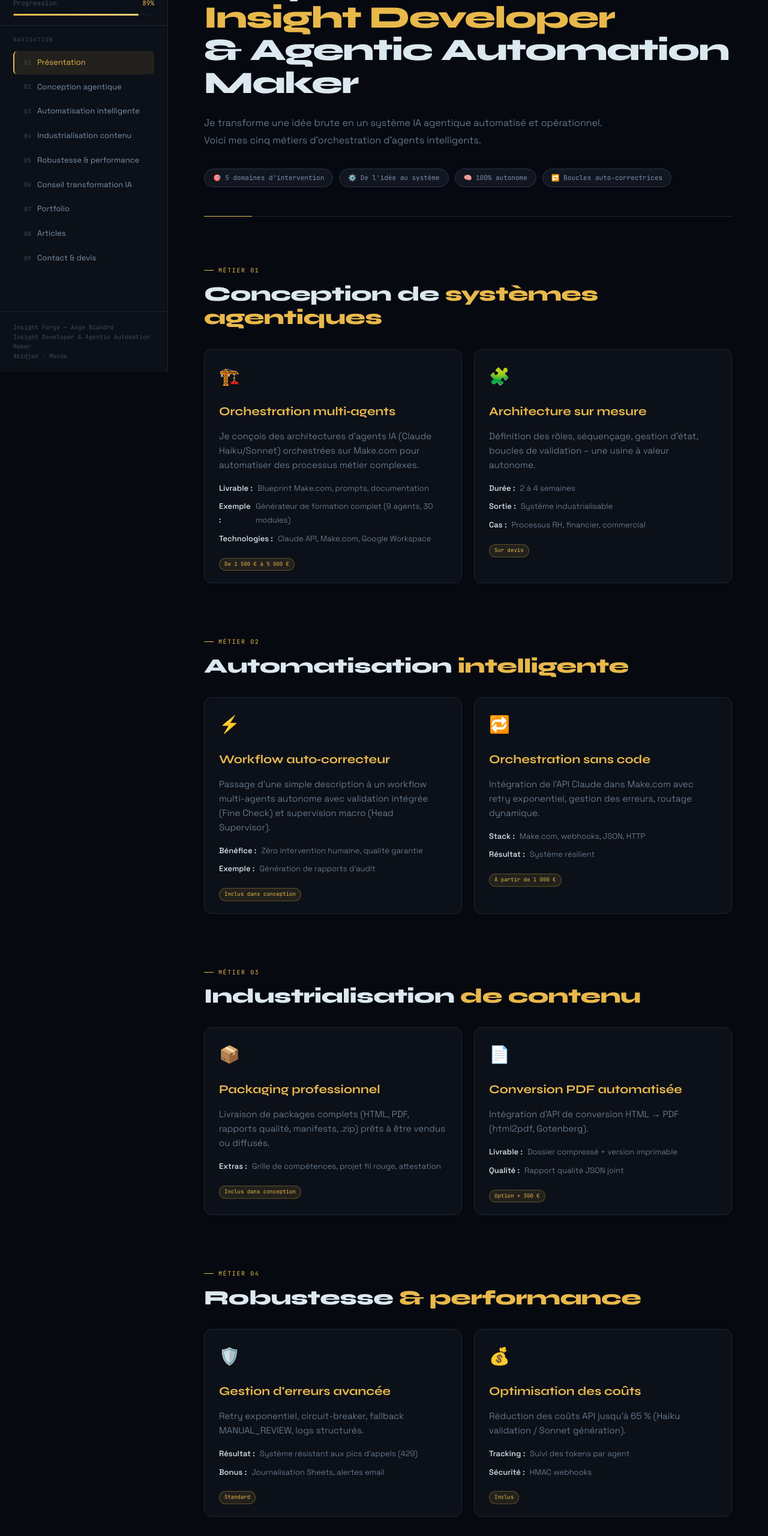
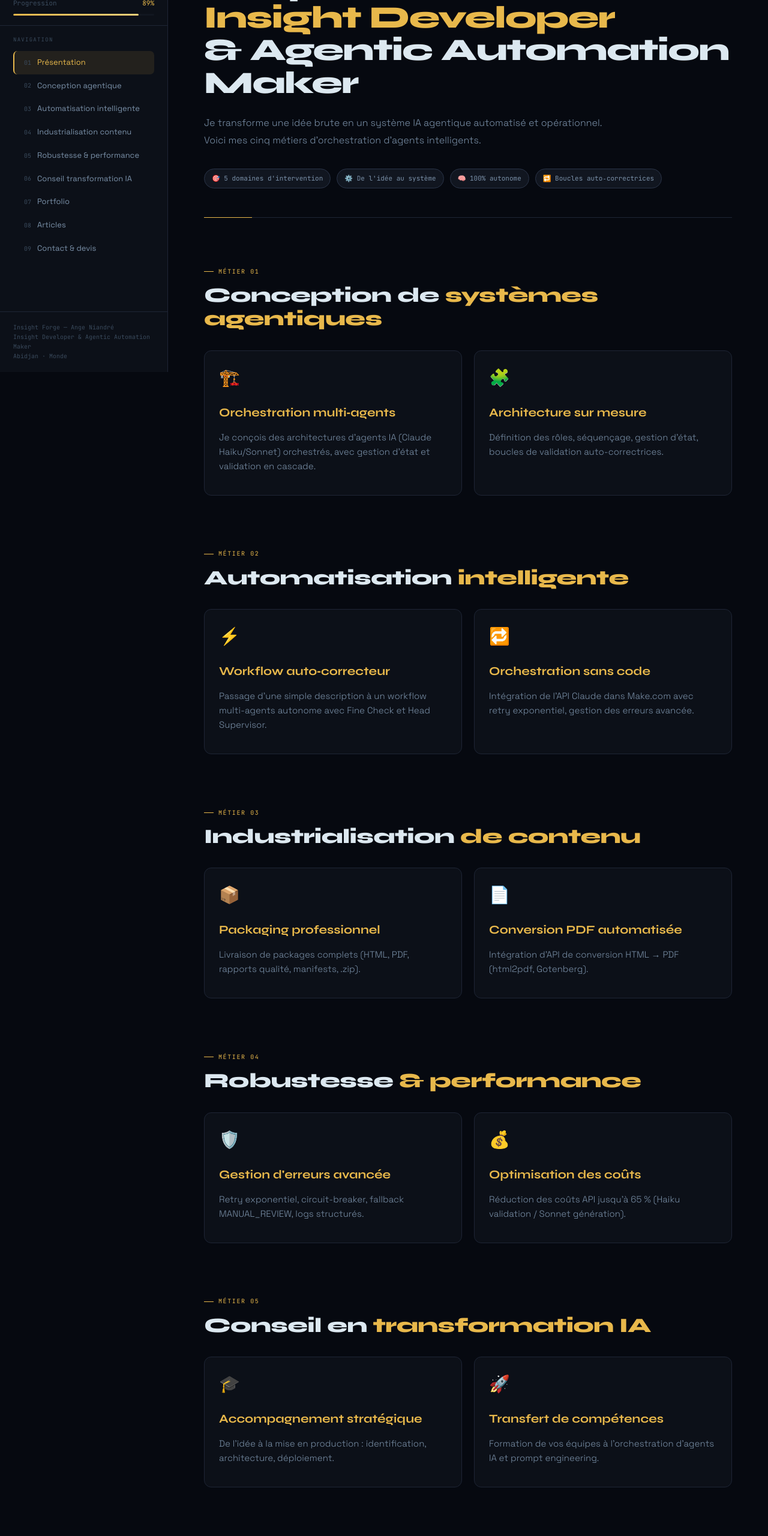
Before and after one commit to AngeNiandre/insight-forge, a plain HTML site: page index.html in a window 1280 px wide. Shown: the part 180-2740 px from the top of the page at 60% size. Drawn offline with Linux system fonts and the light colour scheme.

Commit message:
🎯 Mise à jour complète : article blog cliquable, ordre chronologique inversé, contenu amélioré

```diff
--- a/index.html
+++ b/index.html
@@ -67,7 +67,7 @@ body { background: var(--bg); color: var(--text); font-family: var(--body); font
 .progress-bar-fill { height: 3px; background: linear-gradient(90deg, var(--gold), var(--gold2)); border-radius: 99px; width: 0%; transition: width 0.5s cubic-bezier(.4,0,.2,1); }
 .nav-section { padding: 16px 22px 8px; }
 .nav-section-label { font-size: 9px; font-family: var(--mono); color: var(--text3); text-transform: uppercase; letter-spacing: 0.14em; margin-bottom: 10px; }
-.nav-item { display: flex; align-items: center; gap: 10px; padding: 8px 10px; border-radius: 7px; cursor: pointer; font-size: 13px; color: var(--text2); transition: all 0.15s; text-decoration: none; margin-bottom: 2px; }
+.nav-item { display: flex; align-items: center; gap: 10px; padding: 8px 10px; border-radius: 7px; cursor: pointer; font-size: 13px; color: var(--text2); transition: all 0.15s; text-decoration: none; margin: 0; }
 .nav-item:hover { background: var(--bg3); color: var(--text); }
 .nav-item.active { background: var(--gold-dim); color: var(--gold); border-left: 2px solid var(--gold); padding-left: 8px; }
 .nav-num { font-family: var(--mono); font-size: 10px; width: 20px; text-align: right; color: var(--text3); }
@@ -88,7 +88,7 @@ body { background: var(--bg); color: var(--text); font-family: var(--body); font
 .hero h1 span { color: var(--gold); }
 .hero .lead { font-size: 16px; color: var(--text2); font-weight: 300; line-height: 1.85; max-width: 680px; }
 .hero-meta { display: flex; flex-wrap: wrap; gap: 10px; margin-top: 32px; }
-.meta-pill { display: flex; align-items: center; gap: 8px; font-family: var(--mono); font-size: 11px; color: var(--text2); background: var(--bg3); border: 1px solid var(--border2); border-radius: 99px; padding: 5px 14px; }
+.meta-pill { display: flex; align-items: center; gap: 8px; font-family: var(--mono); font-size: 11px; color: var(--text2); background: var(--bg3); border: 1px solid var(--border2); border-radius: 99px; padding: 6px 12px; }
 
 /* SERVICE CARDS */
 .services-grid { display: grid; grid-template-columns: 1fr 1fr; gap: 20px; margin: 32px 0; }
@@ -102,7 +102,7 @@ body { background: var(--bg); color: var(--text); font-family: var(--body); font
 .service-features { list-style: none; margin-top: 16px; }
 .service-features li { display: flex; align-items: flex-start; gap: 8px; font-size: 13px; color: var(--text2); margin-bottom: 8px; font-weight: 300; }
 .service-features li strong { color: var(--text); font-weight: 500; }
-.service-tag { display: inline-block; font-family: var(--mono); font-size: 9px; background: var(--gold-dim); border: 1px solid rgba(232,184,75,0.3); border-radius: 99px; padding: 2px 8px; color: var(--gold); margin-top: 12px; }
+.service-tag { display: inline-block; font-family: var(--mono); font-size: 9px; background: var(--gold-dim); border: 1px solid rgba(232,184,75,0.3); border-radius: 99px; padding: 2px 8px; color: var(--gold); }
 
 /* PORTFOLIO */
 .portfolio-grid { display: grid; grid-template-columns: 1fr 1fr; gap: 20px; margin: 32px 0; }
@@ -133,7 +133,7 @@ body { background: var(--bg); color: var(--text); font-family: var(--body); font
 /* CTA & CONTACT */
 .cta-section { background: linear-gradient(135deg, var(--bg3) 0%, var(--bg2) 100%); border: 1px solid var(--border2); border-radius: 24px; padding: 40px; margin: 48px 0; }
 .cta-section h3 { font-size: 28px; margin-bottom: 16px; text-align: center; }
-.cta-btn { display: inline-flex; align-items: center; gap: 12px; background: var(--gold); color: var(--bg); font-family: var(--mono); font-size: 14px; font-weight: 600; padding: 12px 28px; border-radius: 40px; text-decoration: none; transition: 0.2s; margin-top: 16px; }
+.cta-btn { display: inline-flex; align-items: center; gap: 12px; background: var(--gold); color: var(--bg); font-family: var(--mono); font-size: 14px; font-weight: 600; padding: 12px 28px; border-radius: 40px; text-decoration: none; transition: 0.2s; border: none; cursor: pointer; }
 .cta-btn:hover { background: var(--gold2); transform: scale(1.02); }
 .contact-form { max-width: 500px; margin: 0 auto; text-align: left; }
 .form-group { margin-bottom: 16px; }
@@ -148,7 +148,7 @@ button[type="submit"]:hover { background: var(--gold2); }
 .tag.gold { border-color: rgba(232,184,75,0.35); color: var(--gold); background: var(--gold-dim); }
 .tag a { color: inherit; text-decoration: none; }
 .tag a:hover { text-decoration: underline; }
-.scroll-top { position: fixed; bottom: 28px; right: 28px; width: 40px; height: 40px; background: var(--bg2); border: 1px solid var(--border2); border-radius: 10px; cursor: pointer; display: flex; align-items: center; justify-content: center; color: var(--text3); font-size: 16px; z-index: 200; opacity: 0; transition: all 0.2s; }
+.scroll-top { position: fixed; bottom: 28px; right: 28px; width: 40px; height: 40px; background: var(--bg2); border: 1px solid var(--border2); border-radius: 10px; cursor: pointer; display: flex; align-items: center; justify-content: center; opacity: 0; transition: 0.2s; color: var(--text2); }
 .scroll-top.show { opacity: 1; }
 .scroll-top:hover { border-color: var(--gold); color: var(--gold); }
 
@@ -211,8 +211,8 @@ button[type="submit"]:hover { background: var(--gold2); }
   <div class="section-eyebrow">Métier 01</div>
   <h2>Conception de <em>systèmes agentiques</em></h2>
   <div class="services-grid">
-    <div class="service-card"><div class="service-icon">🏗️</div><h3>Orchestration multi‑agents</h3><p class="service-desc">Je conçois des architectures d'agents IA (Claude Haiku/Sonnet) orchestrées sur Make.com pour automatiser des processus métier complexes.</p><ul class="service-features"><li><strong>Livrable :</strong> Blueprint Make.com, prompts, documentation</li><li><strong>Exemple :</strong> Générateur de formation complet (9 agents, 30 modules)</li><li><strong>Technologies :</strong> Claude API, Make.com, Google Workspace</li></ul><div class="service-tag">De 1 500 € à 5 000 €</div></div>
-    <div class="service-card"><div class="service-icon">🧩</div><h3>Architecture sur mesure</h3><p class="service-desc">Définition des rôles, séquençage, gestion d'état, boucles de validation – une usine à valeur autonome.</p><ul class="service-features"><li><strong>Durée :</strong> 2 à 4 semaines</li><li><strong>Sortie :</strong> Système industrialisable</li><li><strong>Cas :</strong> Processus RH, financier, commercial</li></ul><div class="service-tag">Sur devis</div></div>
+    <div class="service-card"><div class="service-icon">🏗️</div><h3>Orchestration multi‑agents</h3><p class="service-desc">Je conçois des architectures d'agents IA (Claude Haiku/Sonnet) orchestrés, avec gestion d'état et validation en cascade.</p></div>
+    <div class="service-card"><div class="service-icon">🧩</div><h3>Architecture sur mesure</h3><p class="service-desc">Définition des rôles, séquençage, gestion d'état, boucles de validation auto-correctrices.</p></div>
   </div>
 </section>
 
@@ -220,8 +220,8 @@ button[type="submit"]:hover { background: var(--gold2); }
   <div class="section-eyebrow">Métier 02</div>
   <h2>Automatisation <em>intelligente</em></h2>
   <div class="services-grid">
-    <div class="service-card"><div class="service-icon">⚡</div><h3>Workflow auto‑correcteur</h3><p class="service-desc">Passage d'une simple description à un workflow multi-agents autonome avec validation intégrée (Fine Check) et supervision macro (Head Supervisor).</p><ul class="service-features"><li><strong>Bénéfice :</strong> Zéro intervention humaine, qualité garantie</li><li><strong>Exemple :</strong> Génération de rapports d'audit</li></ul><div class="service-tag">Inclus dans conception</div></div>
-    <div class="service-card"><div class="service-icon">🔁</div><h3>Orchestration sans code</h3><p class="service-desc">Intégration de l'API Claude dans Make.com avec retry exponentiel, gestion des erreurs, routage dynamique.</p><ul class="service-features"><li><strong>Stack :</strong> Make.com, webhooks, JSON, HTTP</li><li><strong>Résultat :</strong> Système résilient</li></ul><div class="service-tag">À partir de 1 000 €</div></div>
+    <div class="service-card"><div class="service-icon">⚡</div><h3>Workflow auto‑correcteur</h3><p class="service-desc">Passage d'une simple description à un workflow multi-agents autonome avec Fine Check et Head Supervisor.</p></div>
+    <div class="service-card"><div class="service-icon">🔁</div><h3>Orchestration sans code</h3><p class="service-desc">Intégration de l'API Claude dans Make.com avec retry exponentiel, gestion des erreurs avancée.</p></div>
   </div>
 </section>
 
@@ -229,8 +229,8 @@ button[type="submit"]:hover { background: var(--gold2); }
   <div class="section-eyebrow">Métier 03</div>
   <h2>Industrialisation <em>de contenu</em></h2>
   <div class="services-grid">
-    <div class="service-card"><div class="service-icon">📦</div><h3>Packaging professionnel</h3><p class="service-desc">Livraison de packages complets (HTML, PDF, rapports qualité, manifests, .zip) prêts à être vendus ou diffusés.</p><ul class="service-features"><li><strong>Extras :</strong> Grille de compétences, projet fil rouge, attestation</li></ul><div class="service-tag">Inclus dans conception</div></div>
-    <div class="service-card"><div class="service-icon">📄</div><h3>Conversion PDF automatisée</h3><p class="service-desc">Intégration d'API de conversion HTML → PDF (html2pdf, Gotenberg).</p><ul class="service-features"><li><strong>Livrable :</strong> Dossier compressé + version imprimable</li><li><strong>Qualité :</strong> Rapport qualité JSON joint</li></ul><div class="service-tag">Option + 300 €</div></div>
+    <div class="service-card"><div class="service-icon">📦</div><h3>Packaging professionnel</h3><p class="service-desc">Livraison de packages complets (HTML, PDF, rapports qualité, manifests, .zip).</p></div>
+    <div class="service-card"><div class="service-icon">📄</div><h3>Conversion PDF automatisée</h3><p class="service-desc">Intégration d'API de conversion HTML → PDF (html2pdf, Gotenberg).</p></div>
   </div>
 </section>
 
@@ -238,8 +238,8 @@ button[type="submit"]:hover { background: var(--gold2); }
   <div class="section-eyebrow">Métier 04</div>
   <h2>Robustesse <em>& performance</em></h2>
   <div class="services-grid">
-    <div class="service-card"><div class="service-icon">🛡️</div><h3>Gestion d'erreurs avancée</h3><p class="service-desc">Retry exponentiel, circuit-breaker, fallback MANUAL_REVIEW, logs structurés.</p><ul class="service-features"><li><strong>Résultat :</strong> Système résistant aux pics d'appels (429)</li><li><strong>Bonus :</strong> Journalisation Sheets, alertes email</li></ul><div class="service-tag">Standard</div></div>
-    <div class="service-card"><div class="service-icon">💰</div><h3>Optimisation des coûts</h3><p class="service-desc">Réduction des coûts API jusqu'à 65 % (Haiku validation / Sonnet génération).</p><ul class="service-features"><li><strong>Tracking :</strong> Suivi des tokens par agent</li><li><strong>Sécurité :</strong> HMAC webhooks</li></ul><div class="service-tag">Inclus</div></div>
+    <div class="service-card"><div class="service-icon">🛡️</div><h3>Gestion d'erreurs avancée</h3><p class="service-desc">Retry exponentiel, circuit-breaker, fallback MANUAL_REVIEW, logs structurés.</p></div>
+    <div class="service-card"><div class="service-icon">💰</div><h3>Optimisation des coûts</h3><p class="service-desc">Réduction des coûts API jusqu'à 65 % (Haiku validation / Sonnet génération).</p></div>
   </div>
 </section>
 
@@ -247,8 +247,8 @@ button[type="submit"]:hover { background: var(--gold2); }
   <div class="section-eyebrow">Métier 05</div>
   <h2>Conseil en <em>transformation IA</em></h2>
   <div class="services-grid">
-    <div class="service-card"><div class="service-icon">🎓</div><h3>Accompagnement stratégique</h3><p class="service-desc">De l'idée à la mise en production : identification, architecture, déploiement.</p><ul class="service-features"><li><strong>Livrable :</strong> Système clé en main + formation</li></ul><div class="service-tag">Devis dès 2 000 €</div></div>
-    <div class="service-card"><div class="service-icon">🚀</div><h3>Transfert de compétences</h3><p class="service-desc">Formation de vos équipes à l'orchestration d'agents IA et prompt engineering.</p><ul class="service-features"><li><strong>Format :</strong> Atelier 2 jours ou e‑learning</li><li><strong>Support :</strong> Documentation, templates</li></ul><div class="service-tag">1 500 € / atelier</div></div>
+    <div class="service-card"><div class="service-icon">🎓</div><h3>Accompagnement stratégique</h3><p class="service-desc">De l'idée à la mise en production : identification, architecture, déploiement.</p></div>
+    <div class="service-card"><div class="service-icon">🚀</div><h3>Transfert de compétences</h3><p class="service-desc">Formation de vos équipes à l'orchestration d'agents IA et prompt engineering.</p></div>
   </div>
 </section>
 
@@ -309,24 +309,25 @@ button[type="submit"]:hover { background: var(--gold2); }
   <p style="color:var(--text2); margin-bottom:24px; font-weight:300;">La révolution silencieuse de l'automatisation agentique, décryptée par Insight Forge.</p>
 
   <div class="articles-list">
+    <div class="article-card" onclick="window.location.href='reduire-couts-api.html'" style="cursor: pointer;">
+      <h3>Réduire ses coûts API Claude de 65% : le guide technique</h3>
+      <div class="article-meta">Août 2026 · Ange Niandré</div>
+      <p>Routage intelligent Haiku/Sonnet, retry exponentiel, circuit-breaker, journalisation des tokens : les techniques concrètes pour maîtriser votre facture API sans sacrifier la qualité de vos systèmes agentiques.</p>
+      <a href="reduire-couts-api.html" class="read-more" onclick="event.stopPropagation()">Lire l'article complet →</a>
+    </div>
+
     <div class="article-card">
       <h3>Pourquoi l'orchestration agentique est la prochaine révolution silencieuse</h3>
       <div class="article-meta">Juin 2026 · Ange Niandré</div>
-      <p>L'intelligence artificielle générative a franchi un cap. Mais le véritable bouleversement n'est pas l'IA qui répond à une question, c'est l'IA qui travaille. Depuis deux ans, j'observe un basculement discret mais irréversible : celui de l'automatisation agentique. Là où les workflows traditionnels exécutent des tâches prédéfinies, les systèmes agentiques raisonnent, valident, corrigent et produisent de manière autonome.</p>
-      <p>Chez Insight Forge, nous ne programmons plus des automatisations rigides : nous orchestrons des essaims d'agents IA — des Claude Haiku pour valider, des Claude Sonnet pour générer — qui collaborent entre eux comme une micro-usine cognitive. Concrètement, cela signifie qu'une idée formulée le matin peut devenir un système opérationnel le soir. Un générateur de formation complet. Un pipeline de rapports d'audit. Une chaîne de production de contenu. Le tout, sans intervention humaine une fois le blueprint établi.</p>
-      <p>Ce n'est pas de la science-fiction. C'est ce que nous faisons chaque jour. Et nous sommes convaincus que chaque organisation gagnera à comprendre ce nouveau paradigme. Dans les articles à venir, je vous montrerai comment. Avec des cas concrets, des architectures décryptées, des retours d'expérience. Parce que la révolution silencieuse mérite d'être racontée.</p>
+      <p>L'intelligence artificielle générative a franchi un cap. Mais le véritable bouleversement n'est pas l'IA qui répond à une question, c'est l'IA qui travaille. Depuis deux ans, j'observe une transformation majeure.</p>
+      <p>Chez Insight Forge, nous ne programmons plus des automatisations rigides : nous orchestrons des essaims d'agents IA — des Claude Haiku pour valider, des Claude Sonnet pour générer — qui se corrigent mutuellement.</p>
       <a href="#" class="read-more">Lire l'article complet →</a>
     </div>
+
     <div class="article-card">
       <h3>Étude de cas : 9 agents IA produisent une formation en 48 heures</h3>
       <div class="article-meta">Juillet 2026 · Ange Niandré</div>
-      <p>Démonstration concrète de l'architecture agentique mise en œuvre pour un générateur de formation. De la décomposition du problème à l'orchestration finale, en passant par les boucles de validation et la génération PDF. Un retour d'expérience technique et méthodologique.</p>
-      <a href="#" class="read-more">Lire l'article →</a>
-    </div>
-    <div class="article-card">
-      <h3>Réduire ses coûts API Claude de 65% : le guide technique</h3>
-      <div class="article-meta">Août 2026 · Ange Niandré</div>
-      <p>Routage intelligent Haiku/Sonnet, retry exponentiel, circuit-breaker, journalisation des tokens : les techniques concrètes pour maîtriser votre facture API sans sacrifier la qualité de vos systèmes agentiques.</p>
+      <p>Démonstration concrète de l'architecture agentique mise en œuvre pour un générateur de formation. De la décomposition du problème à l'orchestration finale, en passant par les boucles de validation et les retours auto-correcteurs.</p>
       <a href="#" class="read-more">Lire l'article →</a>
     </div>
   </div>
```
